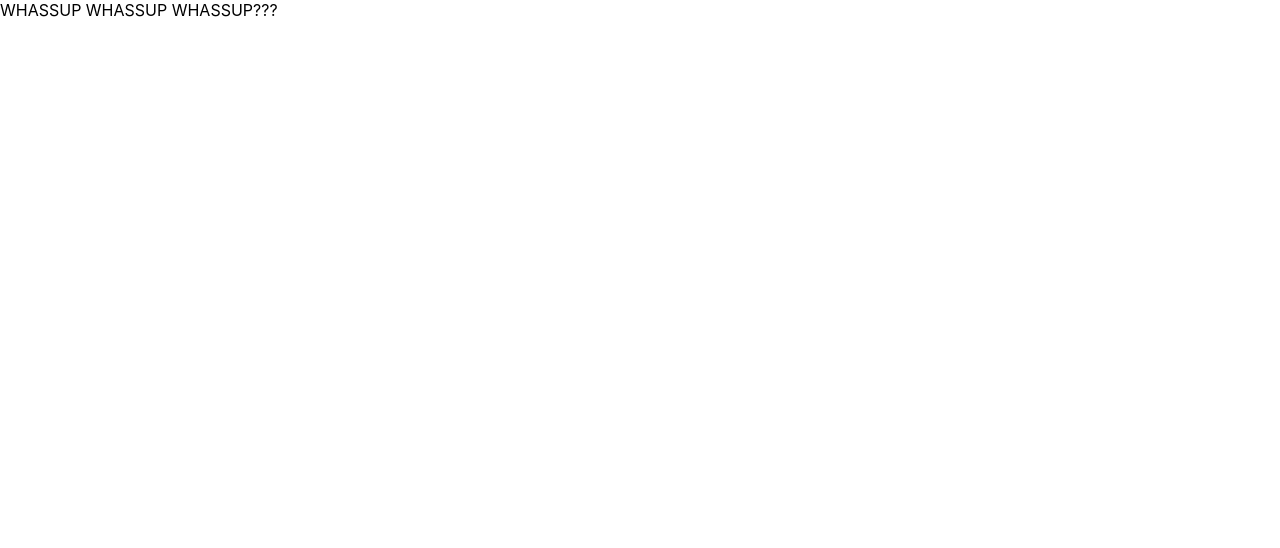
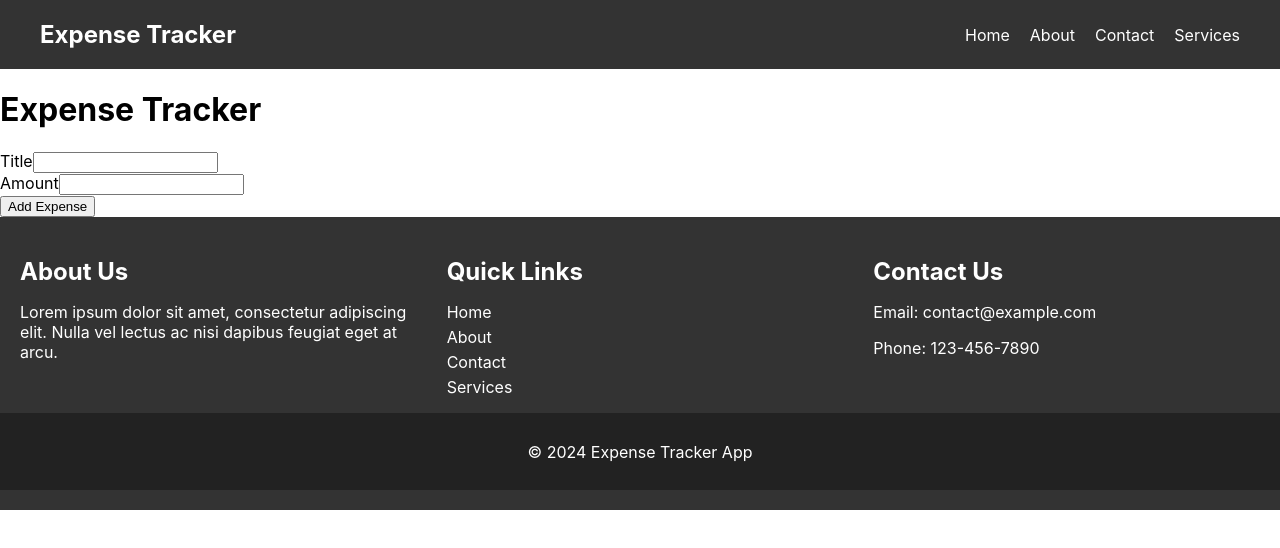
Before and after one commit to supAdii/react-project, a React (Create React App) app: page / in a window 1280 px wide. Shown: the top 548 px of the page. Built offline with nearby package versions, Linux system fonts and the light colour scheme.

Commit message:
Added pages

```diff
--- a/package.json
+++ b/package.json
@@ -9,6 +9,7 @@
     "react": "^18.2.0",
     "react-dom": "^18.2.0",
     "react-scripts": "5.0.1",
+    "sass": "^1.74.1",
     "web-vitals": "^2.1.4"
   },
   "scripts": {
--- a/src/App.js
+++ b/src/App.js
@@ -1,12 +1,100 @@
+import React, { useState } from "react";
+import Header from "./components/Header";
+import Footer from "./components/Footer";
 
-import './App.css';
+// ExpenseForm component for adding new expenses
+const ExpenseForm = ({ onAddExpense }) => {
+  const [title, setTitle] = useState("");
+  const [amount, setAmount] = useState("");
 
-function App() {
+  const handleSubmit = (e) => {
+    e.preventDefault();
+    if (!title || !amount) return;
+    const expense = {
+      id: Math.random().toString(),
+      title,
+      amount: +amount,
+    };
+    onAddExpense(expense);
+    setTitle("");
+    setAmount("");
+  };
+
+  return (
+    <form onSubmit={handleSubmit}>
+      <div>
+        <label>Title</label>
+        <input
+          type="text"
+          value={title}
+          onChange={(e) => setTitle(e.target.value)}
+        />
+      </div>
+      <div>
+        <label>Amount</label>
+        <input
+          type="number"
+          min="0.01"
+          step="0.01"
+          value={amount}
+          onChange={(e) => setAmount(e.target.value)}
+        />
+      </div>
+      <button type="submit">Add Expense</button>
+    </form>
+  );
+};
+
+// ExpenseItem component for displaying individual expenses
+const ExpenseItem = ({ expense, onDeleteExpense }) => {
+  const { id, title, amount } = expense;
+
+  const handleDelete = () => {
+    onDeleteExpense(id);
+  };
+
   return (
     <div>
-      WHASSUP WHASSUP WHASSUP???
+      <h2>{title}</h2>
+      <p>${amount}</p>
+      <button onClick={handleDelete}>Delete</button>
     </div>
   );
-}
+};
+
+// App component
+const App = () => {
+  const [expenses, setExpenses] = useState([]);
+
+  const handleAddExpense = (expense) => {
+    setExpenses((prevExpenses) => [...prevExpenses, expense]);
+  };
+
+  const handleDeleteExpense = (id) => {
+    setExpenses((prevExpenses) =>
+      prevExpenses.filter((expense) => expense.id !== id)
+    );
+  };
+
+  return (
+    <>
+    <Header/>
+      <div>
+        <h1>Expense Tracker</h1>
+        <ExpenseForm onAddExpense={handleAddExpense} />
+        <div>
+          {expenses.map((expense) => (
+            <ExpenseItem
+              key={expense.id}
+              expense={expense}
+              onDeleteExpense={handleDeleteExpense}
+            />
+          ))}
+        </div>
+      </div>
+      <Footer/>
+    </>
+  );
+};
 
 export default App;
--- /dev/null
+++ b/src/components/Footer/index.js
@@ -0,0 +1,45 @@
+import React from "react";
+import "./main.scss"
+
+export default function Footer() {
+  return (
+    <>
+      <footer className="footer">
+        <div className="footer-container">
+          <div className="footer-section">
+            <h2>About Us</h2>
+            <p>
+              Lorem ipsum dolor sit amet, consectetur adipiscing elit. Nulla vel
+              lectus ac nisi dapibus feugiat eget at arcu.
+            </p>
+          </div>
+          <div className="footer-section">
+            <h2>Quick Links</h2>
+            <ul>
+              <li>
+                <a href="#">Home</a>
+              </li>
+              <li>
+                <a href="#">About</a>
+              </li>
+              <li>
+                <a href="#">Contact</a>
+              </li>
+              <li>
+                <a href="#">Services</a>
+              </li>
+            </ul>
+          </div>
+          <div className="footer-section">
+            <h2>Contact Us</h2>
+            <p>Email: contact@example.com</p>
+            <p>Phone: 123-456-7890</p>
+          </div>
+        </div>
+        <div className="footer-bottom">
+          <p>&copy; 2024 Expense Tracker App</p>
+        </div>
+      </footer>
+    </>
+  );
+}
--- /dev/null
+++ b/src/components/Footer/main.scss
@@ -0,0 +1,39 @@
+.footer {
+    background-color: #333;
+    color: #fff;
+    padding: 20px 0;
+
+    .footer-container {
+      display: flex;
+      justify-content: space-around;
+    }
+
+    .footer-section {
+      flex: 1;
+      padding: 0 20px;
+
+      h2 {
+        margin-bottom: 10px;
+      }
+
+      ul {
+        list-style: none;
+        padding: 0;
+
+        li {
+          margin-bottom: 5px;
+
+          a {
+            color: #fff;
+            text-decoration: none;
+          }
+        }
+      }
+    }
+
+    .footer-bottom {
+      text-align: center;
+      padding: 1%;
+      background-color: #222;
+    }
+  }
--- /dev/null
+++ b/src/components/Header/index.js
@@ -0,0 +1,22 @@
+import React from "react";
+import "./main.scss"
+
+export default function Header() {
+  return (
+    <>
+      <header className="header">
+      <div className="header-container">
+        <h1 className="logo">Expense Tracker</h1>
+        <nav className="nav-menu">
+          <ul>
+            <li><a href="#">Home</a></li>
+            <li><a href="#">About</a></li>
+            <li><a href="#">Contact</a></li>
+            <li><a href="#">Services</a></li>
+          </ul>
+        </nav>
+      </div>
+    </header>
+    </>
+  );
+}
--- /dev/null
+++ b/src/components/Header/main.scss
@@ -0,0 +1,39 @@
+.header {
+    background-color: #333;
+    color: #fff;
+    padding: 20px 0;
+
+    .header-container {
+      display: flex;
+      justify-content: space-between;
+      align-items: center;
+      max-width: 1200px;
+      margin: 0 auto;
+      padding: 0 20px;
+
+      .logo {
+        font-size: 1.5rem;
+        margin: 0;
+      }
+
+      .nav-menu ul {
+        list-style: none;
+        padding: 0;
+        margin: 0;
+
+        li {
+          display: inline-block;
+          margin-left: 20px;
+
+          a {
+            color: #fff;
+            text-decoration: none;
+
+            &:hover {
+              text-decoration: underline;
+            }
+          }
+        }
+      }
+    }
+  }
```
Also changed, not shown: src/components/Form/index.js (added, +12 -0 lines), 2 other files (tests, documents, lock files or other folders).
